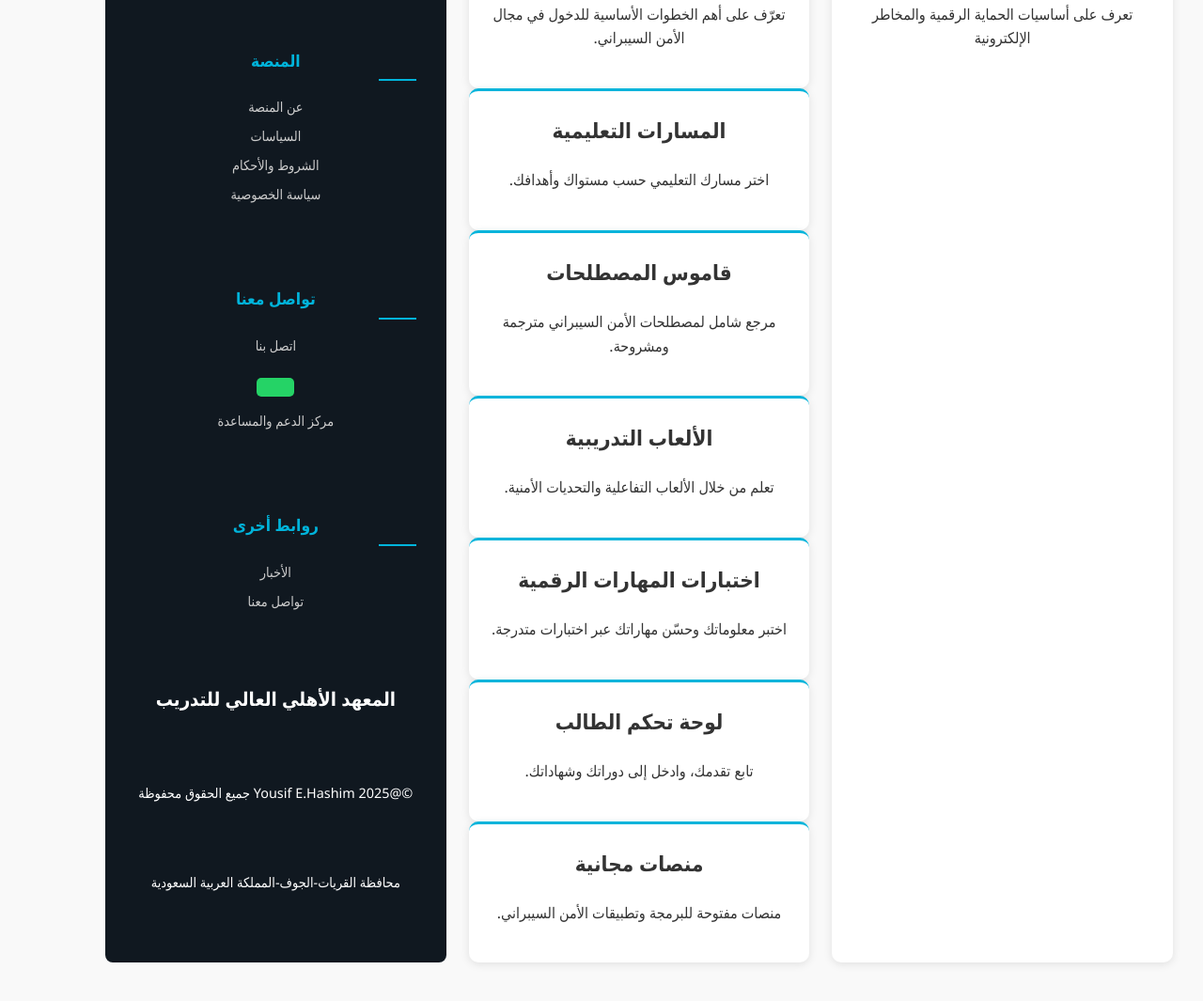
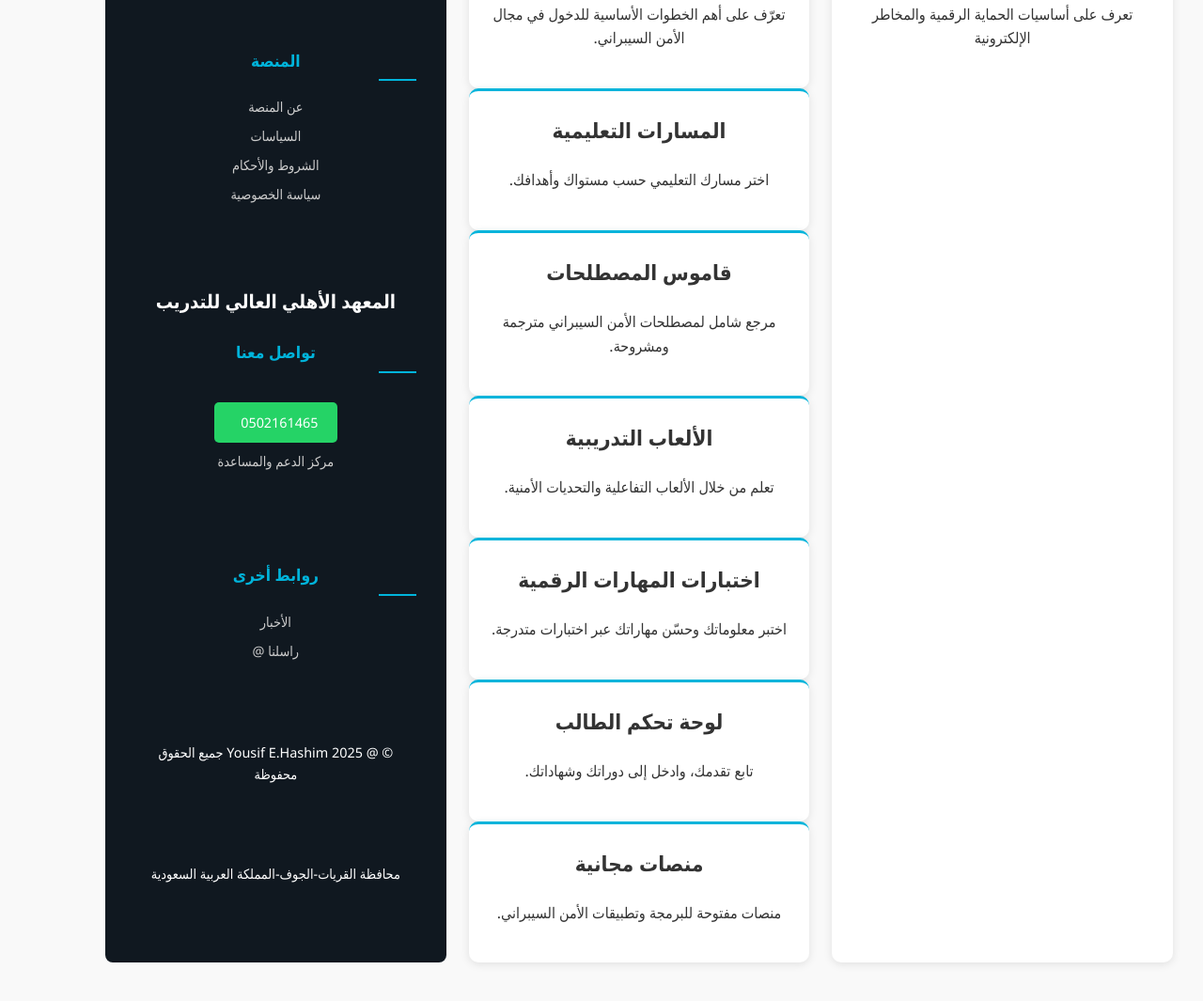
Before and after one commit to Yousif192025/Cybersecurity-Path, a website: page bac.html in a window 1280 px wide. Shown: the part 565-1630 px from the top of the page at 94% size. Drawn offline with Linux system fonts and the light colour scheme.

Commit message:
Update bac.html

```diff
--- a/bac.html
+++ b/bac.html
@@ -314,21 +314,21 @@
       <a href="./privacy.html" data-text="privacy">سياسة الخصوصية</a>
     </div>
     <div>
+       <h3>المعهد الأهلي العالي للتدريب</h3>
       <h4 data-text="support">تواصل معنا</h4>
-      <a href="./contact.html" data-text="contact-us">اتصل بنا</a>
       <a href="https://api.whatsapp.com/send?phone=966502161465" target="_blank" class="whatsapp-btn">
+      <i class="fab fa-whatsapp"></i> 0502161465
       <a href="./support.html" data-text="support-center">مركز الدعم والمساعدة</a>
     </div>
     <div>
       <h4 data-text="more-links">روابط أخرى</h4>
       <a href="./blog.html" data-text="news">الأخبار</a>
-      <a href="/Cybersecurity-Path-/contact_form.html" data-text="contact-us">تواصل معنا</a>
+      <a href="/Cybersecurity-Path-/contact_form.html" data-text="contact-us"> راسلنا @</a>
     </div>
-     <h3>المعهد الأهلي العالي للتدريب</h3>
-        <p>&copy;@2025 Yousif E.Hashim جميع الحقوق محفوظة</p>
-        <p>محافظة القريات-الجوف-المملكة العربية السعودية</p>
+      <p>&copy @ 2025 Yousif E.Hashim جميع الحقوق محفوظة</p>
+      <p>محافظة القريات-الجوف-المملكة العربية السعودية</p>
   </footer>
-
+      <button id="scrollToTopBtn" title="الذهاب للأعلى">⬆️</button>
   <script>
     // نظام اللغات المحسن
     const langManager = {
```
